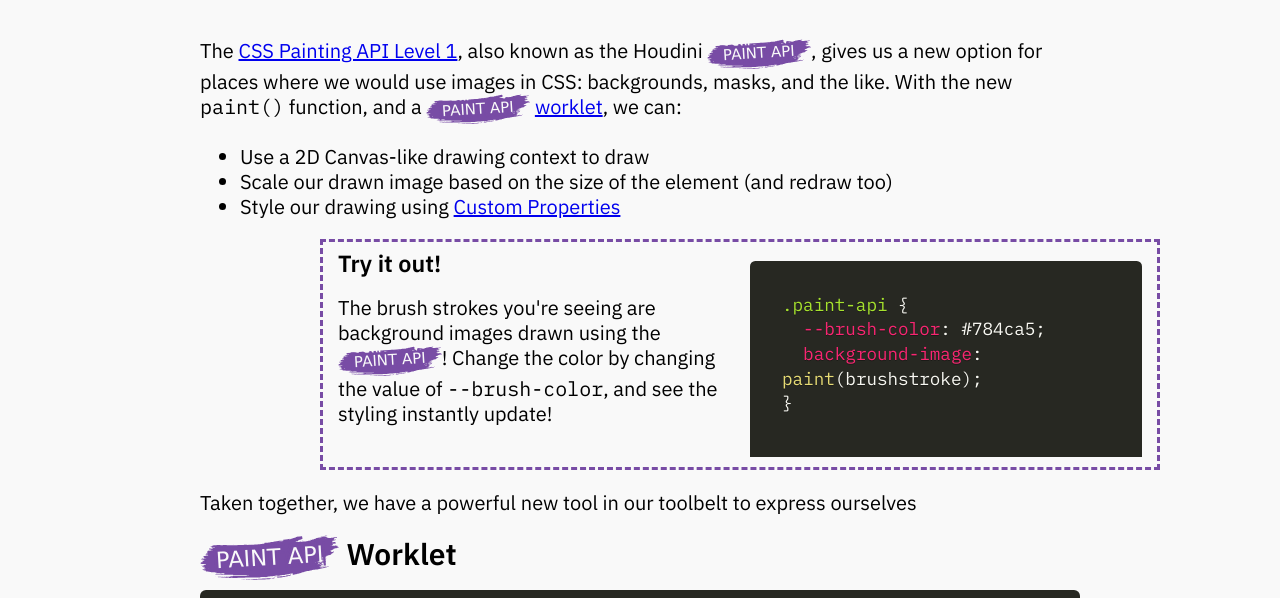
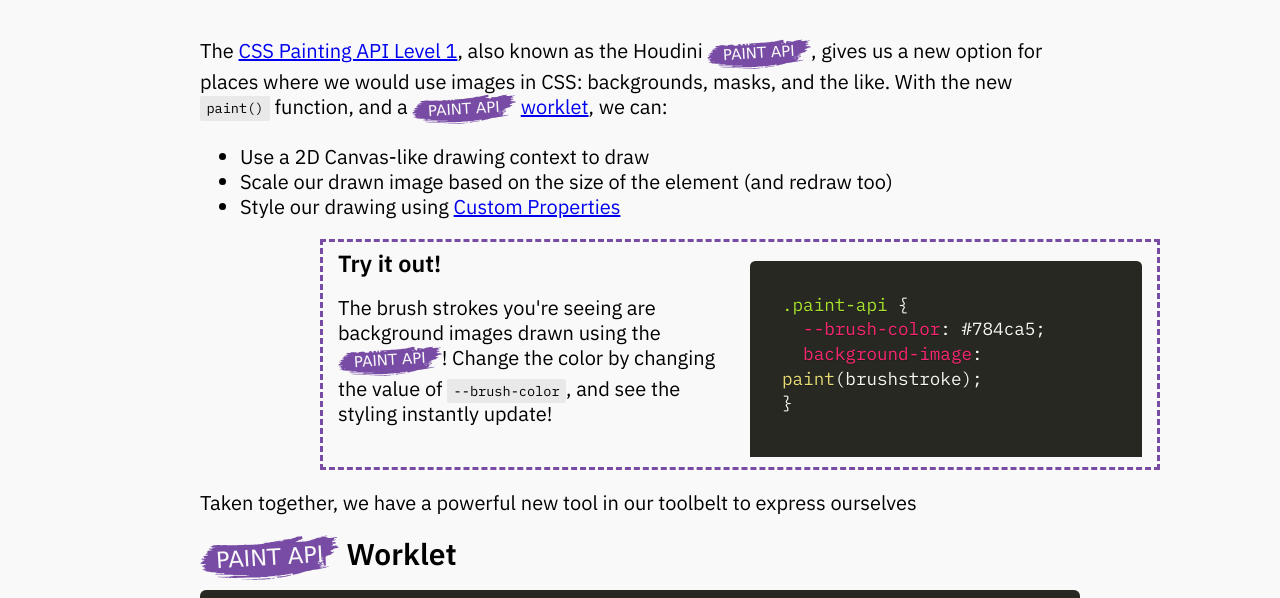
Before and after one commit to Snugug/houdini, a plain HTML site: page paint/index.html in a window 1280 px wide. Shown: the part 202-800 px from the top of the page. Drawn offline with Linux system fonts and the light colour scheme; a web font is replaced by a local one.

Commit message:
:new: Add inline code styling, editorconfig

```diff
--- a/shared/editor.css
+++ b/shared/editor.css
@@ -157,3 +157,10 @@ pre[class*="language-"] {
     font-family: inherit;
     font-size: inherit
 }
+
+p code {
+  font-size: .85rem;
+  padding: .2rem .4rem;
+  background-color: #e9e9e9;
+  border-radius: 2px;
+}
```
Also changed, not shown: 1 other file.
